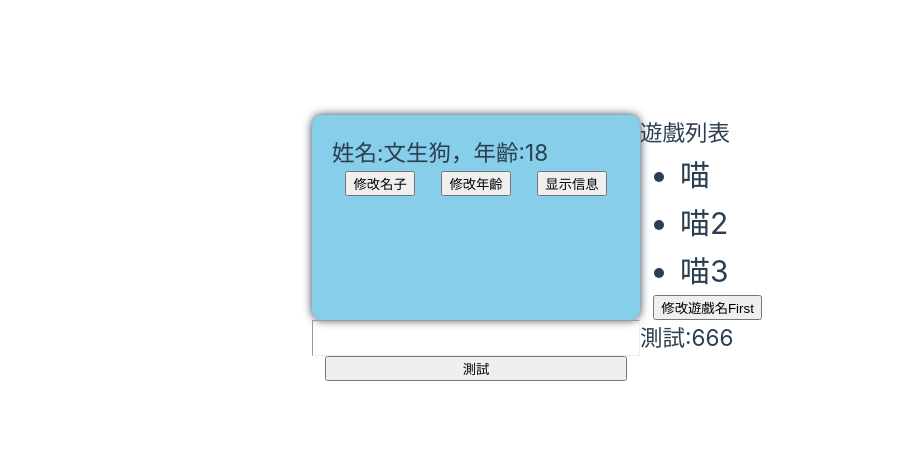
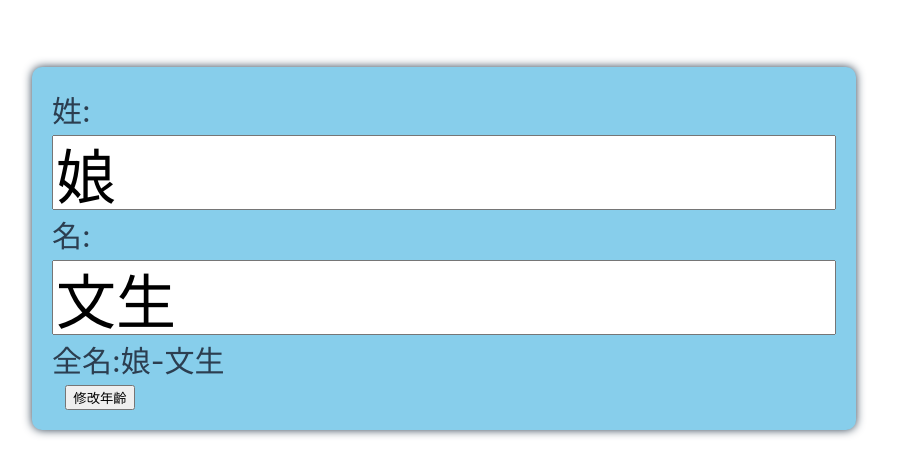
Before and after one commit to CuttleFish999/Vue, a Vue app: page / in a window 1280 px wide. Shown: the part 152-628 px from the top of the page, without its empty margins (0-901 px from the left). Built offline with nearby package versions, Linux system fonts and the light colour scheme.

Commit message:
computed

```diff
--- a/src/components/Preson.vue
+++ b/src/components/Preson.vue
@@ -1,66 +1,40 @@
 <template>
     <div class="person">
-        <h2>姓名:{{ dog.name }}，年齡:{{ dog.age }}</h2>
-
-        <button @click="changeName">修改名子</button>
+        <label for="">姓:<input type="text" v-model="firstName"></label>
+        <label for="">名:<input type="text" v-model="lastName"></label>
+        <h1>全名:{{ fullName }}</h1>
         <button @click="changeAge">修改年齡</button>
-        <button @click="showInfo">显示信息</button>
     </div>
-
-    <div>
-        <h2>遊戲列表</h2>
-        <ul>
-            <li v-for="g in games" v-bind:key="g.id">{{g.name}}</li>
-        </ul>
-        <button @click="changeFirstGame">修改遊戲名First</button>
-    </div>
-    <hr>
-    <h2>測試:{{obj.a.b.c}}</h2>
-    <button @click="changeOBJ">測試</button>
 </template>
 
 
+
 <script setup lang="ts" name="Person324">
-    import {reactive} from 'vue'
-    let dog = reactive({name:"文生狗" , age:18})
-    let games = reactive([
-        {id: "01" , name: "喵"},
-        {id: "02" , name: "喵2"},
-        {id: "03" , name: "喵3"}
-    ])
+import { ref, computed } from 'vue'
 
-    let obj = reactive({
-        a:{
-            b:{
-                c:666
-            }
-        }
-    })
+let firstName = ref('娘')
+let lastName = ref('文生')
 
-    function changeName(){
-            if(dog.name === "文生狗"){
-                dog.name = "Dog"
-            }else{
-                dog.name = "文生狗"
-            }
+let fullName = computed(() => {
+    return firstName.value.slice(0, 1).toUpperCase() + firstName.value.slice(1) + '-' + lastName.value
+})
 
-        }
+function changeName() {
+    name.value += '~'
+}
 
-    function changeAge(){
-        dog.age++
-    }
-
-    function changeFirstGame(){
-        games[0].name = "貓貓貓"
-    }
-
-    function changeOBJ(){
-        obj.a.b.c = 999
-    }
+function changeAge() {
+    age.value++
+}
 </script>
 
 
 <style scoped>
+input,
+label {
+    font-size: 2em;
+}
+
 .person {
     background-color: skyblue;
     box-shadow: 0 0 10px;
@@ -68,11 +42,11 @@
     padding: 20px;
 }
 
-button{
+button {
     margin: 0 1em
 }
 
-li{
+li {
     font-size: 2em;
 }
 </style>
```
